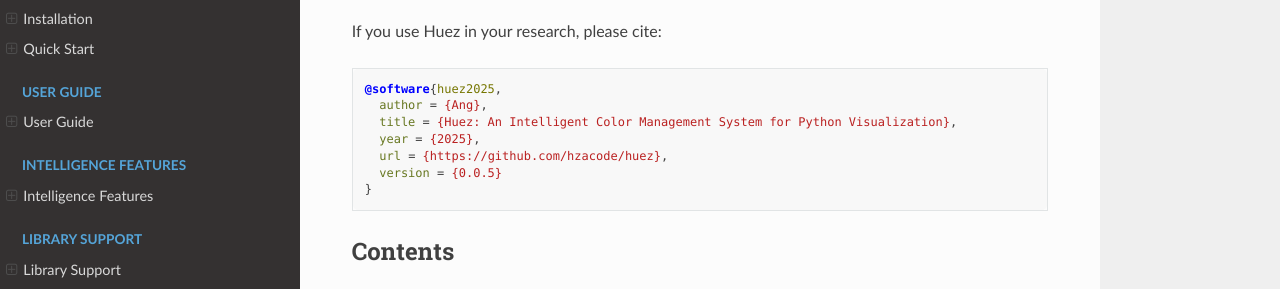
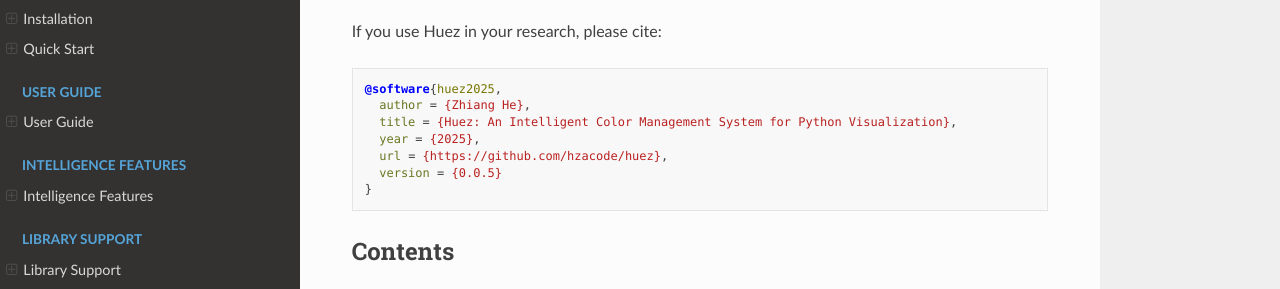
Before and after one commit to HzaCode/Huez, a Sphinx documentation site: the page built from docs/source/index.rst, in a window 1280 px wide and 900 px high, scrolled down 2527 px. Shown: the part 162-451 px from the top of the window. Built offline with Sphinx 7.4.7 and the Read the Docs theme 3.1.0, drawn with Linux system fonts in a browser that asks for light colours.

Commit message:
docs: Update author to Zhiang He

```diff
--- a/docs/source/faq.rst
+++ b/docs/source/faq.rst
@@ -587,7 +587,7 @@
 .. code-block:: bibtex
 
    @software{huez2025,
-     author = {Ang},
+     author = {Zhiang He},
      title = {Huez: An Intelligent Color Management System for Python Visualization},
      year = {2025},
      url = {https://github.com/hzacode/huez},
--- a/docs/source/index.rst
+++ b/docs/source/index.rst
@@ -211,7 +211,7 @@
 .. code-block:: bibtex
 
    @software{huez2025,
-     author = {Ang},
+     author = {Zhiang He},
      title = {Huez: An Intelligent Color Management System for Python Visualization},
      year = {2025},
      url = {https://github.com/hzacode/huez},
```
